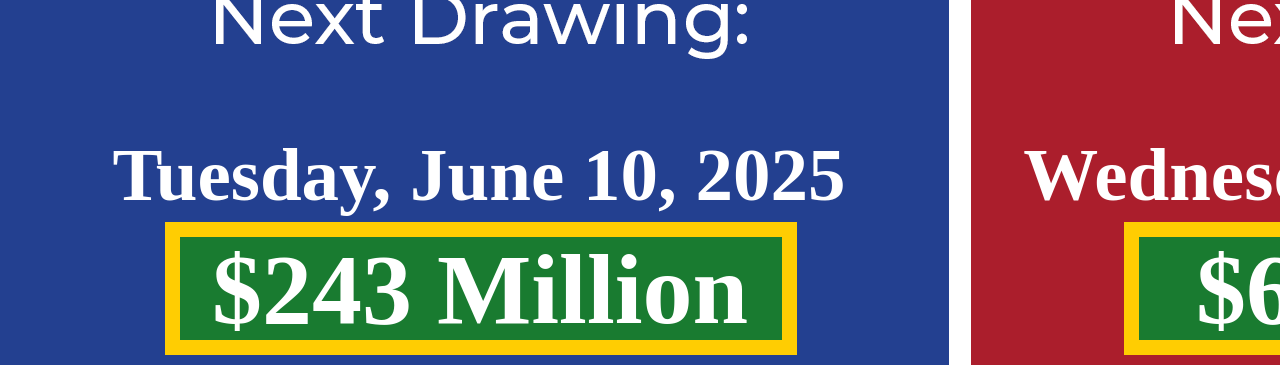
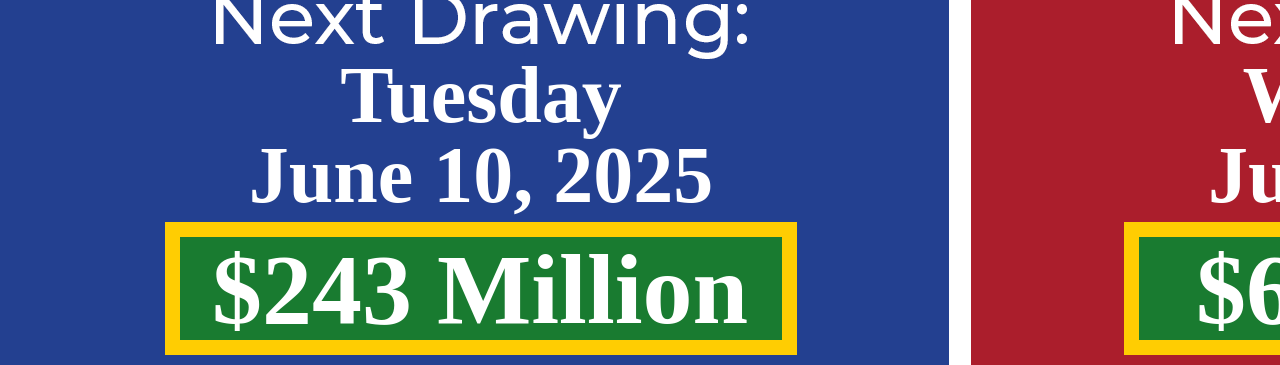
Before and after one commit to pritpnp/Powerball-Megamillion, a website: page index.html in a window 1280 px wide. Shown: the part 715-1080 px from the top of the page. Drawn offline with Linux system fonts and the light colour scheme.

Commit message:
Update index.html

```diff
--- a/index.html
+++ b/index.html
@@ -34,25 +34,50 @@
     .powerball-last {
       color: white;
     }
-    .date-text {
+
+    /* Drawing date split into two lines */
+    .drawing-date-main {
       position: absolute;
-      font-size: 75px;
+      font-size: 100px;
       font-weight: bold;
       font-family: 'Times New Roman', serif;
       color: white;
       transform: translate(-50%, -50%);
       pointer-events: none;
       white-space: nowrap;
+      line-height: 1.1;
     }
-    .next-drawing-text {
+    .drawing-date-sub {
       position: absolute;
-      font-size: 75px;
+      font-size: 45px;  /* Smaller for "Drawing" */
       font-weight: bold;
       font-family: 'Times New Roman', serif;
       color: white;
       transform: translate(-50%, -50%);
       pointer-events: none;
       white-space: nowrap;
+      line-height: 1.1;
+    }
+
+    .next-drawing-day {
+      position: absolute;
+      font-size: 80px;
+      font-weight: bold;
+      font-family: 'Times New Roman', serif;
+      color: white;
+      transform: translate(-50%, -50%);
+      pointer-events: none;
+      line-height: 1;
+    }
+    .next-drawing-date {
+      position: absolute;
+      font-size: 80px;
+      font-weight: bold;
+      font-family: 'Times New Roman', serif;
+      color: white;
+      transform: translate(-50%, -50%);
+      pointer-events: none;
+      line-height: 1;
     }
     .next-jackpot-text {
       position: absolute;
@@ -73,57 +98,43 @@
   </div>
 
   <script>
-    // === ✅ EASY CONFIG SECTION - EDIT ONLY THIS PART ===
+    // === CONFIG SECTION ===
     const megaMillions = {
-  "numbers": [
-    16,
-    40,
-    54,
-    56,
-    57,
-    3
-  ],
+      "numbers": [16, 40, 54, 56, 57, 3],
       "date": "June 6, 2025 Drawing",
       "nextDrawing": "Tuesday, June 10, 2025",
       "nextJackpot": "$243 Million"
     };
 
     const powerball = {
-  "numbers": [
-    30,
-    33,
-    40,
-    43,
-    52,
-    25
-  ],
+      "numbers": [30, 33, 40, 43, 52, 25],
       "date": "June 9, 2025 Drawing",
       "nextDrawing": "Wednesday, June 11, 2025",
       "nextJackpot": "$65 Million"
     };
-    // === ✅ END CONFIG SECTION ===
+    // === END CONFIG SECTION ===
 
     const container = document.querySelector('.container');
 
+    // Ball positions (edit if you ever need to shift the numbers left/right)
     const megaPositions = [
-      {x: 100, y: 519},
-      {x: 252, y: 519},
-      {x: 404, y: 519},
-      {x: 556, y: 519},
-      {x: 708, y: 519},
-      {x: 860, y: 519}
+      {x: 100, y: 615},
+      {x: 252, y: 615},
+      {x: 404, y: 615},
+      {x: 556, y: 615},
+      {x: 708, y: 615},
+      {x: 860, y: 615}
     ];
 
     const powerballPositions = [
-      {x: 1058, y: 519},
-      {x: 1210, y: 519},
-      {x: 1362, y: 519},
-      {x: 1514, y: 519},
-      {x: 1666, y: 519},
-      {x: 1818, y: 519}
+      {x: 1058, y: 615},
+      {x: 1210, y: 615},
+      {x: 1362, y: 615},
+      {x: 1514, y: 615},
+      {x: 1666, y: 615},
+      {x: 1818, y: 615}
     ];
 
-    // Draw helper functions
     function createTextDiv(text, className, x, y) {
       const div = document.createElement('div');
       div.className = className;
@@ -140,16 +151,42 @@
       });
     }
 
-    // Render everything
+    function createNextDrawingBlock(text, x, yBase, classNamePrefix) {
+      const firstComma = text.indexOf(',');
+      const day = text.substring(0, firstComma).trim();
+      const date = text.substring(firstComma + 1).trim();
+      const dayDiv = createTextDiv(day, classNamePrefix + '-day', x, yBase);
+      const dateDiv = createTextDiv(date, classNamePrefix + '-date', x, yBase + 80);
+      container.appendChild(dayDiv);
+      container.appendChild(dateDiv);
+    }
+
+    // NEW: Drawing date in two lines, with "Drawing" smaller
+    function createDrawingDateBlock(text, x, yBase, classNamePrefix) {
+      // Assumes format "June 6, 2025 Drawing"
+      const lastSpaceIndex = text.lastIndexOf(' ');
+      const date = text.substring(0, lastSpaceIndex).trim();
+      const word = text.substring(lastSpaceIndex + 1).trim();
+
+      const dateDiv = createTextDiv(date, classNamePrefix + '-main', x, yBase);
+      const drawingDiv = createTextDiv(word, classNamePrefix + '-sub', x, yBase + 75); // 60px below the date
+      container.appendChild(dateDiv);
+      container.appendChild(drawingDiv);
+    }
+
+    // Draw numbers
     drawNumbers(megaMillions.numbers, megaPositions, 'mega-last');
     drawNumbers(powerball.numbers, powerballPositions, 'powerball-last');
 
-    container.appendChild(createTextDiv(megaMillions.date, 'date-text', 481, 658));
-    container.appendChild(createTextDiv(powerball.date, 'date-text', 1438, 658));
+    // Drawing date split into two lines, with "Drawing" smaller
+    createDrawingDateBlock(megaMillions.date, 481, 455, 'drawing-date');
+    createDrawingDateBlock(powerball.date, 1438, 455, 'drawing-date');
 
-    container.appendChild(createTextDiv(megaMillions.nextDrawing, 'next-drawing-text', 479, 890));
-    container.appendChild(createTextDiv(powerball.nextDrawing, 'next-drawing-text', 1439, 890));
+    // Next Drawing (large, right below date)
+    createNextDrawingBlock(megaMillions.nextDrawing, 481, 810, 'next-drawing');
+    createNextDrawingBlock(powerball.nextDrawing, 1438, 810, 'next-drawing');
 
+    // Jackpot (keep at the bottom)
     container.appendChild(createTextDiv(megaMillions.nextJackpot, 'next-jackpot-text', 480, 1004));
     container.appendChild(createTextDiv(powerball.nextJackpot, 'next-jackpot-text', 1439, 1004));
   </script>
```
Lines whose indentation alone changed are shown as unchanged.
